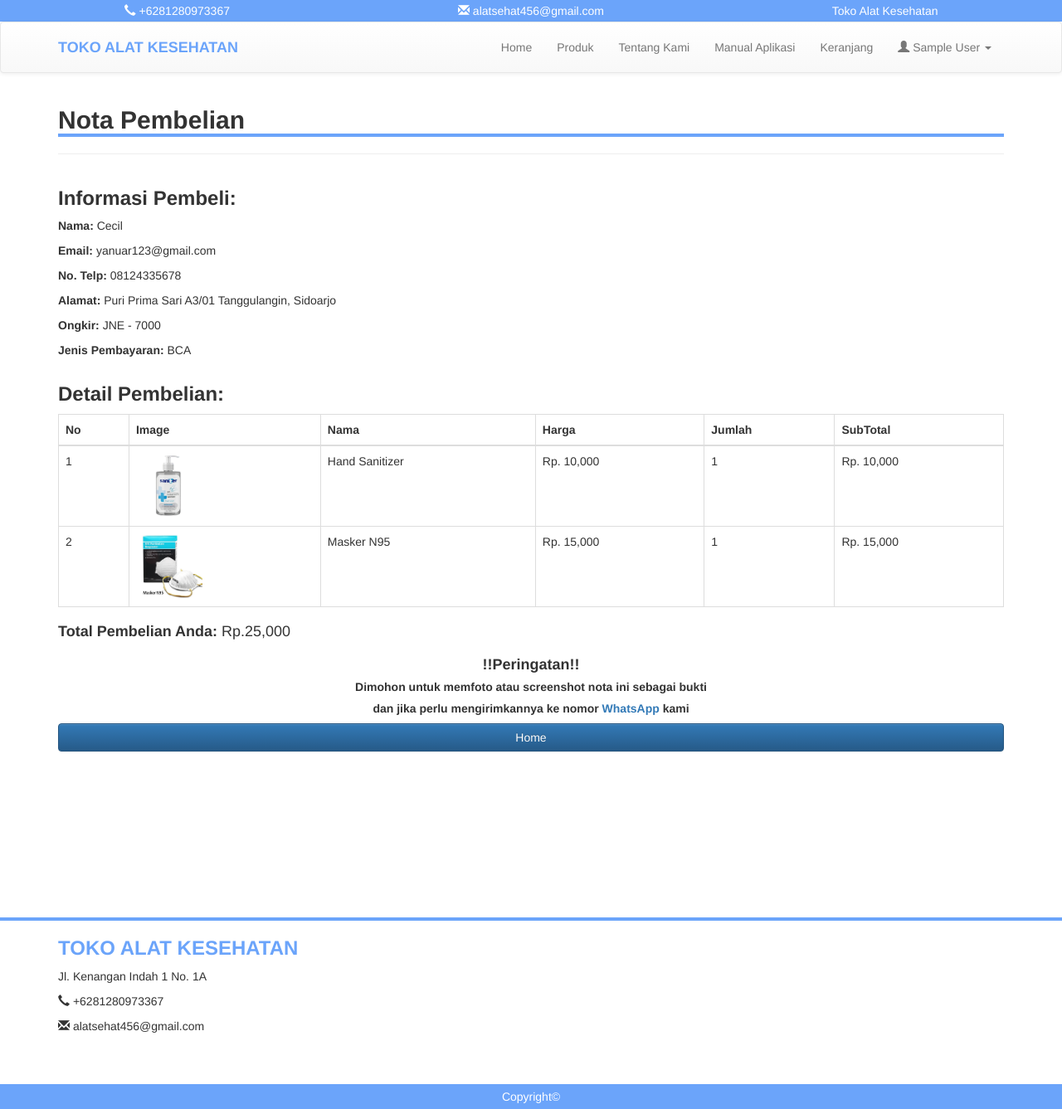
After one commit to MochammadYanuarFitroni/Toko-Online, a PHP site: page /nota.php in a window 1280 px wide. The commit adds this page. Shown: the whole page at 83% size. Run offline with PHP 8.4, Linux system fonts and the light colour scheme; the visitor is signed in with stand-in values (Sample User, id 1); data comes from the database, SQL or seed files in the repository.

Commit message:
uncomplete

```diff
--- a/Admin/hlm-pelanggan/user.php
+++ b/Admin/hlm-pelanggan/user.php
@@ -11,7 +11,6 @@
       <th scope="col">No</th>
       <th scope="col">Nama</th>
       <th scope="col">Username</th>
-      <th scope="col">Password</th>
       <th scope="col">Email</th>
       <th scope="col">Nomor Hp</th>
       <th scope="col">Alamat</th>
@@ -25,7 +24,6 @@
             <td scope="row"><?= $nomor ?></td>
             <td><?= $plng["nama_pelanggan"] ?></td>
             <td><?= $plng["username"] ?></td>
-            <td><?= $plng["password"] ?></td>
             <td><?= $plng["email"] ?></td>
             <td><?= $plng["nomor_hp"] ?></td>
             <td><?= $plng["alamat"] ?></td>
--- a/Database/koneksi.php
+++ b/Database/koneksi.php
@@ -1,6 +1,7 @@
 <?php
 $conn = mysqli_connect("localhost","root","","toko_online");
 
+//ambil data dari database
 function query($query){
     global $conn;
     $result = mysqli_query($conn,$query);
--- a/checkout.php
+++ b/checkout.php
@@ -8,6 +8,8 @@ include 'header.php';
     $dataPelanggan = query("SELECT * FROM pelanggan WHERE id_pelanggan = $_SESSION[id_pelanggan]")[0];
     ?>
     <form action="proses/prosessCheckout.php" method="POST">
+    <input type="hidden" name="id_pembelian" value="<?= $id_pembelian ?>">
+    <input type="hidden" name="email" value="<?= $dataPelanggan["email"]?>">
 		<div class="row">
 			<div class="col-md-6">
 				<div class="form-group">
--- a/hlmnPembayaran.php
+++ b/hlmnPembayaran.php
@@ -58,7 +58,7 @@ include 'header.php';
             </div>
         </div>
         <div class="col-md-12">
-            <a class="btn btn-primary btn-block" role="button" href="index.php">Link</a>
+            <a class="btn btn-primary btn-block" role="button" href="nota.php">Nota</a>
         </div>
     </div>
     <?php }else if($detail_pembayaran_terbaru['id_jenis_pembayaran'] == 2){?>
@@ -101,7 +101,7 @@ include 'header.php';
             </div>
         </div>
         <div class="col-md-12">
-            <a class="btn btn-primary btn-block" role="button" href="index.php">Link</a>
+            <a class="btn btn-primary btn-block" role="button" href="nota.php">Nota</a>
         </div>
     </div>
     <?php }else{?>
@@ -134,7 +134,7 @@ include 'header.php';
             </div>
         </div>
         <div class="col-md-12">
-            <a class="btn btn-primary btn-block" role="button" href="index.php">Home</a>
+            <a class="btn btn-primary btn-block" role="button" href="nota.php">Nota</a>
         </div>
     </div>
     <?php }?>
--- /dev/null
+++ b/nota.php
@@ -0,0 +1,90 @@
+<?php
+include 'header.php';
+?>
+
+
+<div class="container" style="padding-bottom: 200px">
+	<h2 style=" width: 100%; border-bottom: 4px solid #6ba4fa"><b>Nota Pembelian</b></h2>
+    <hr>
+    <?php
+    $query_pembayaran_terbaru = "SELECT * FROM pembelian
+    JOIN pelanggan ON pembelian.id_pelanggan=pelanggan.id_pelanggan
+    JOIN ongkir ON pembelian.id_ongkir=ongkir.id_ongkir
+    JOIN jenis_pembayaran ON pembelian.id_jenis_pembayaran=jenis_pembayaran.id_jenis_pembayaran
+    WHERE pembelian.id_pelanggan = $_SESSION[id_pelanggan] ORDER BY id_pembelian DESC LIMIT 1";
+    $result_pembayaran_terbaru = mysqli_query($conn, $query_pembayaran_terbaru);
+    $detail_pembayaran_terbaru = mysqli_fetch_assoc($result_pembayaran_terbaru);
+    ?>
+    <!-- Informasi Pembeli -->
+    <div class="row mt-4">
+        <div class="col-md-6">
+            <h3><strong>Informasi Pembeli:</strong></h3>
+            <p><strong>Nama:</strong> <?= $detail_pembayaran_terbaru["nama_pelanggan"] ?></p>
+            <p><strong>Email:</strong> <?= $detail_pembayaran_terbaru["email"] ?></p>
+            <p><strong>No. Telp:</strong> <?= $detail_pembayaran_terbaru["nomor_hp"] ?></p>
+            <p><strong>Alamat:</strong> <?= $detail_pembayaran_terbaru["alamat"] ?></p>
+            <p><strong>Ongkir:</strong> <?= $detail_pembayaran_terbaru["nama_ongkir"]?> - <?= $detail_pembayaran_terbaru["tarif_ongkir"]?></p>
+            <p><strong>Jenis Pembayaran:</strong> <?= $detail_pembayaran_terbaru["nama_pembayaran"] ?></p>
+        </div>
+    </div>
+
+    <!-- Detail Pembelian -->
+    <div class="row mt-4">
+        <div class="col-md-12">
+            <h3><strong>Detail Pembelian:</strong></h3>
+            <table class="table table-bordered">
+                <thead>
+                    <tr>
+                        <th scope="col">No</th>
+                        <th scope="col">Image</th>
+                        <th scope="col">Nama</th>
+                        <th scope="col">Harga</th>
+                        <th scope="col">Jumlah</th>
+                        <th scope="col">SubTotal</th>
+                    </tr>
+                </thead>
+                <tbody>
+                    <?php
+                    $nomor = 1;
+                    $id = $detail_pembayaran_terbaru['id_pembelian'];
+                    $detail = "SELECT * FROM detail_pembelian
+                    JOIN produk ON detail_pembelian.id_produk=produk.id_produk
+                    JOIN pembelian ON detail_pembelian.id_pembelian = pembelian.id_pembelian
+                    WHERE detail_pembelian.id_pembelian = $id";
+                    $ambil = query($detail);
+                    ?>
+                    <?php
+                        foreach ($ambil as $row) :
+                            $subtotal = $row['harga_produk'] * $row['jumlah'];
+                    ?>
+                        <tr>
+                            <td><?= $nomor; ?></td>
+                            <td><img src="img/produk/<?= $row['gambar_produk']; ?>" width="80px"></td>
+                            <td><?= $row['nama_produk']; ?></td>
+                            <td>Rp. <?= number_format($row['harga_produk']); ?></td>
+                            <td><?= $row['jumlah']; ?></td>
+                            <td>Rp. <?= number_format($subtotal); ?></td>
+                        </tr>
+                        <?php
+                        $nomor++;
+                        ?>
+                    <?php endforeach ?>
+                </tbody>
+            </table>
+            <h4><strong>Total Pembelian Anda: </strong>Rp.<?= number_format($ambil[0]['total_pembelian'])?></h4>
+        </div>
+    </div>
+    <div class="col-md-13" align="center">
+        <h4><strong>!!Peringatan!!</strong></h4>
+        <h5><strong>Dimohon untuk memfoto atau screenshot nota ini sebagai bukti</strong></h5>
+        <h5><strong>dan jika perlu mengirimkannya ke nomor <a href="https://wa.me/6281280973367">WhatsApp</a> kami</strong></h5>
+    </div>
+    <div class="col-md-13">
+        <a class="btn btn-primary btn-block" role="button" href="index.php">Home</a>
+    </div>
+</div>
+
+
+<?php
+include 'footer.php';
+?>
```
Also changed, not shown: proses/cari.php (line endings or trailing spaces).
